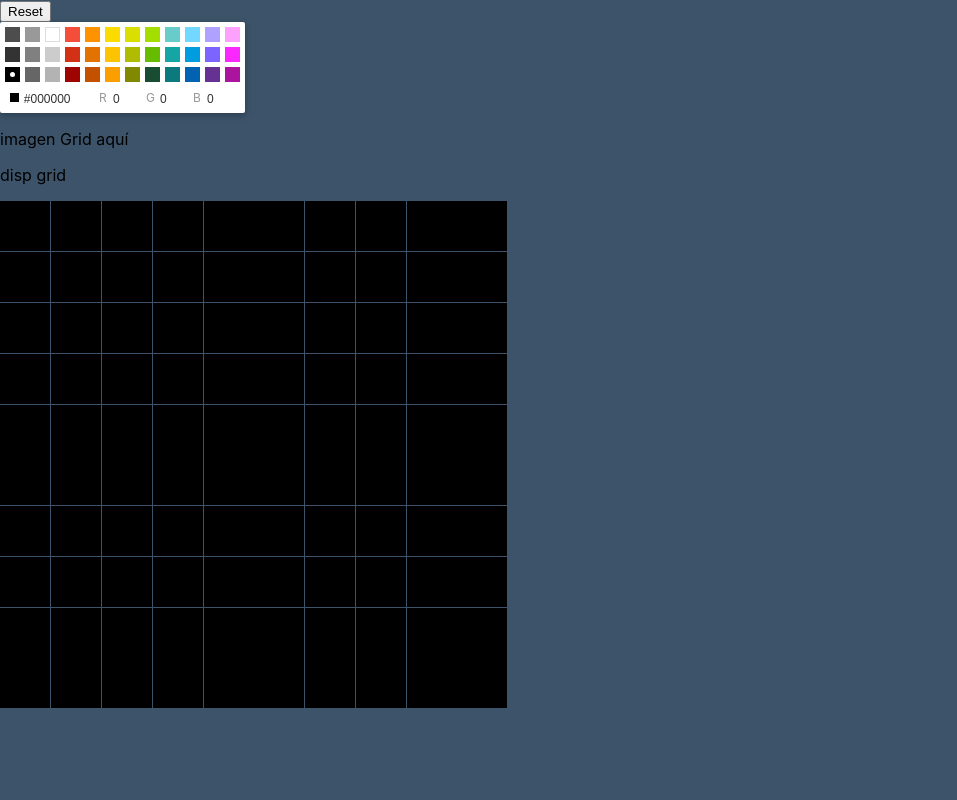
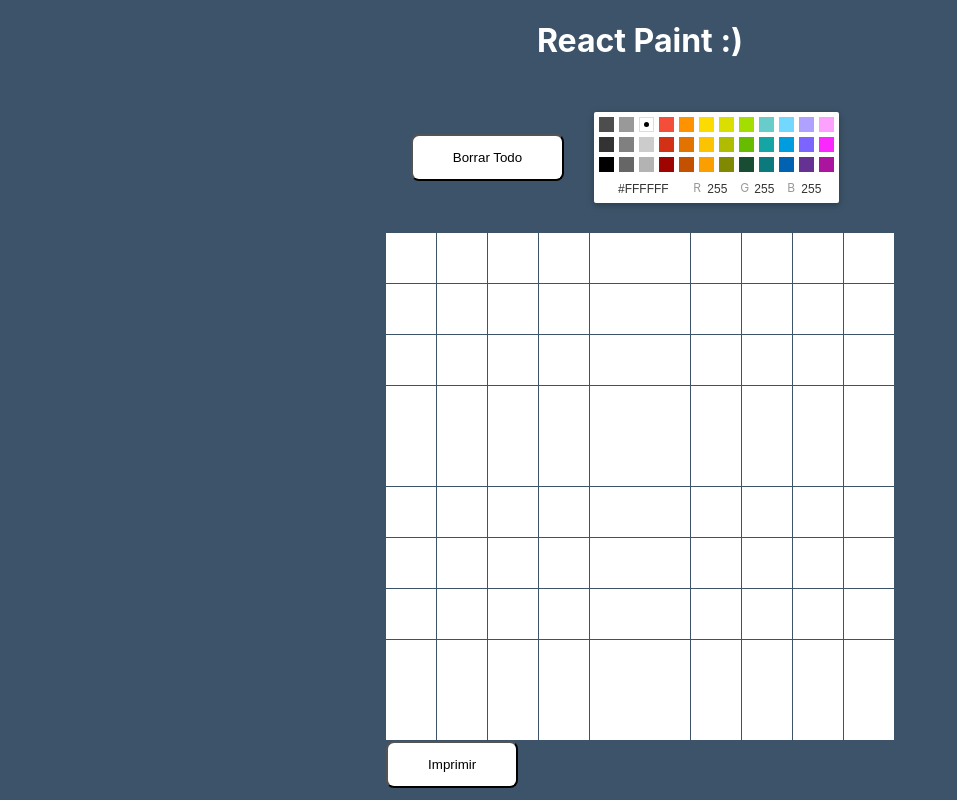
Before and after one commit to Dona0w0/paint-React, a React (Create React App) app: page / in a window 1280 px wide. Shown: the whole page, without its empty margins (0-957 px from the left). Built offline with nearby package versions, Linux system fonts and the light colour scheme.

Commit message:
funciona

```diff
--- a/package.json
+++ b/package.json
@@ -6,6 +6,7 @@
     "@testing-library/jest-dom": "^5.11.4",
     "@testing-library/react": "^11.1.0",
     "@testing-library/user-event": "^12.1.10",
+    "html2canvas": "^1.3.2",
     "react": "^17.0.2",
     "react-color": "^2.19.3",
     "react-dom": "^17.0.2",
--- a/src/App.css
+++ b/src/App.css
@@ -1,3 +1,9 @@
 html{
   background-color: rgb(60, 83, 105);
 }
+.App{
+  background-color: rgb(60, 83, 105);
+  display: flex;
+  align-items: center;
+  justify-content: space-around;
+}
--- a/src/App.js
+++ b/src/App.js
@@ -1,9 +1,6 @@
 import {Fragment} from 'react';
 import Compilado from './components/inicio/inicio';
 import './App.css';
-
-
-
 
 function App() {
 
--- a/src/components/fila/fila.jsx
+++ b/src/components/fila/fila.jsx
@@ -8,7 +8,7 @@ import Pixel from "../pixel/pixel";
   let pixels = [];
 
   for (let i = 0; i < width; i++) {
-    pixels.push(<Pixel key={i} selectColor={selectColor} mouseOn={mouseOn}  />);
+    pixels.push(<Pixel key={i} selectColor={selectColor} mouseOn={mouseOn}   />);
   }
 
   return <div className="fila">{pixels}</div>;
--- a/src/components/fila/filaStyle.css
+++ b/src/components/fila/filaStyle.css
@@ -1,4 +1,5 @@
 .fila {
     display: flex;
     width: fit-content;
+    background-color: rgb(60, 83, 105);
   }
--- a/src/components/grid/grid.jsx
+++ b/src/components/grid/grid.jsx
@@ -1,10 +1,11 @@
 import React, { useRef } from "react";
 import CreaLinea from "../fila/fila";
-
+import html2canvas from 'html2canvas';
 
 function Grid(props) {
     const { width, height, selectColor, mouseOn } = props;
-    const panelRef = useRef();
+    const gridRef=useRef();
+    const printRef=useRef();
 
     let fila = [];
 
@@ -12,11 +13,28 @@ function Grid(props) {
       fila.push(<CreaLinea key={i} width={width} selectColor={selectColor} mouseOn={mouseOn} />);
     }
 
+    function handlePrint(event) {
+
+      printRef.current.innerHTML = '';
+      html2canvas(gridRef.current).then(function(canvas) {
+          printRef.current.appendChild(canvas);
+        });
+    }
+
   return (
-      <div id="pixels" ref={panelRef}>
+
+    <div className='CGrid' >
+      <div id="pixels" ref={gridRef}>
         {fila}
       </div>
 
+      <div id='print'>
+        <button onClick={handlePrint}>Imprimir</button>
+      </div>
+      <div ref={printRef}>
+      </div>
+
+      </div>
   );
 }
 export default Grid;
--- a/src/components/grid/gridStyle.css
+++ b/src/components/grid/gridStyle.css
@@ -1,3 +1,12 @@
-.pixels{
-    border: rebeccapurple;
+.CGrid {
+	display: flex;
+	align-items: center;
+	flex-direction: column;
+    justify-content: space-around;
 }
+ html{
+     background-color:  rgb(60, 83, 105);;
+ }
+ #print{
+     margin: 40px;
+ }
--- a/src/components/inicio/inicio.jsx
+++ b/src/components/inicio/inicio.jsx
@@ -1,17 +1,17 @@
-import  {useState,useRef,Fragment} from 'react';
+import  {useState,Fragment} from 'react';
 import './inicioStyle.css'
 import Grid from '../grid/grid';
 import {CompactPicker } from 'react-color';
 
-
-
-
 function Compilado() {
 
- const [selectColor, setSelectColor]=useState('Black');
- const [mouseOn, setMouseOn]= useState(false)
+ const [selectColor, setSelectColor]=useState('white');
+ const [mouseOn, setMouseOn]= useState(false);
+ const [reinicio, setReinicio]=useState(true);
+ const [textBoton, setTextBoton]=useState('Borrar Todo');
  const Width=10;
  const Height=10;
+
 
   function cambioColor(color){
       setSelectColor(color.hex)
@@ -25,40 +25,41 @@ function Compilado() {
     setMouseOn(false);
     }
 
-  function handleReset(){}
+  function handleReset(){
+    setReinicio(!reinicio);
+    if(textBoton==='Borrar Todo')
+      setTextBoton('crear');
+      else
+      setTextBoton('Borrar Todo');
 
+
+  }
 
   return (
 
-
-
     <Fragment>
       <div className="App">
+        <h1>React Paint :)</h1>
 
-        <div className='botones'>
-          <button onClick='handleReset'>Reset</button>
-        </div>
+        <div className="barra">
+            <div className='boton'>
+              <button onClick={handleReset}>{textBoton}</button>
 
+            </div>
+              <div className="displayPaleta">
+                 <CompactPicker color={selectColor} onChangeComplete={cambioColor}/>
+              </div>
+          </div>
 
-        <div className="displayPaleta">
-        <CompactPicker color={selectColor} onChangeComplete={cambioColor}/>
-        </div>
-
-        <div className='displayImagenGrid'>
-        <p>imagen Grid aquí</p>
-        </div>
-
-        <div className='displayGrid'>
-            <p>disp grid</p>
-
+        { reinicio &&
+        <div className='displayGrid' >
          <Grid
           width={Width}
           height={Height}
           selectColor={selectColor}
           mouseOn={mouseOn}/>
-
         </div>
-
+        }
 
       </div>
 
--- a/src/components/inicio/inicioStyle.css
+++ b/src/components/inicio/inicioStyle.css
@@ -1,9 +1,25 @@
-.displayGrid{
-    border: red;
-
+.App{
+    background-color: rgb(60, 83, 105);
+    display: flex;
+    flex-direction: column;
+    align-items: center;
+    justify-content: space-around;
 }
-.botones{
-    border: red;
-    border-width: 3px;
-
+.displayPaleta{
+    margin: 30px;
 }
+.barra{
+    display: flex;
+    justify-content: center;
+    align-items: center;
+}
+button{
+    background-color: white;
+    color: black;
+    border-radius: 8px;
+    padding: 14px 40px;
+    transition-duration: 0.4s;
+  }
+  h1{
+      color:white;
+  }
--- a/src/components/pixel/pixel.jsx
+++ b/src/components/pixel/pixel.jsx
@@ -5,10 +5,11 @@ import './pixelStyle.css'
 function Pixel(props) {
 
 
-  const [pixelColor, setPixelColor] = useState("black");
+  const [pixelColor, setPixelColor] = useState("white");
   const [prevColor, setprevColor] = useState(pixelColor);
   const [cambiaColor, setCambiaColor] = useState(true);
   const { selectColor,mouseOn } = props;
+
 
   function handleChangeColor(event) {
     setPixelColor(selectColor);
@@ -40,7 +41,9 @@ function Pixel(props) {
       onMouseEnter={handleToqueMouse}
       onMouseLeave={handleNoTocaMouse}
       onMouseOver={handleOver}
-      style={{ backgroundColor: pixelColor }}>
+      style={{ backgroundColor: pixelColor,
+                disabled:props.dibujoactivo,
+              border: props.borders === true ? '1px groove #565859' : '0' }}>
 
       </div>
   );
--- a/src/components/pixel/pixelStyle.css
+++ b/src/components/pixel/pixelStyle.css
@@ -2,5 +2,11 @@
     width: 50px;
     height: 50px;
   margin: .4px;
+  user-drag: none;
+    -webkit-user-drag: none;
+    user-select: none;
+    -moz-user-select: none;
+    -webkit-user-select: none;
+    -ms-user-select: none;
 
   }
```
Also changed, not shown: 2 other files (tests, documents, lock files or other folders).
